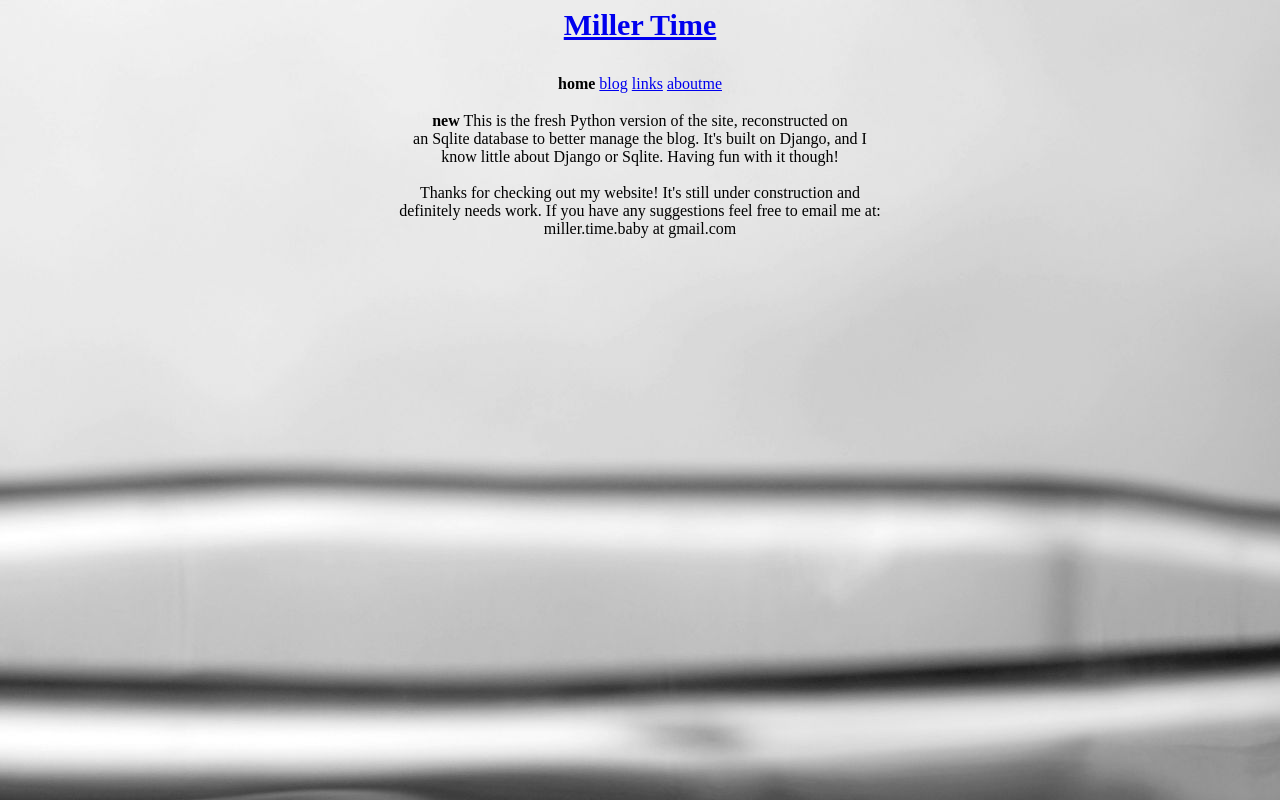
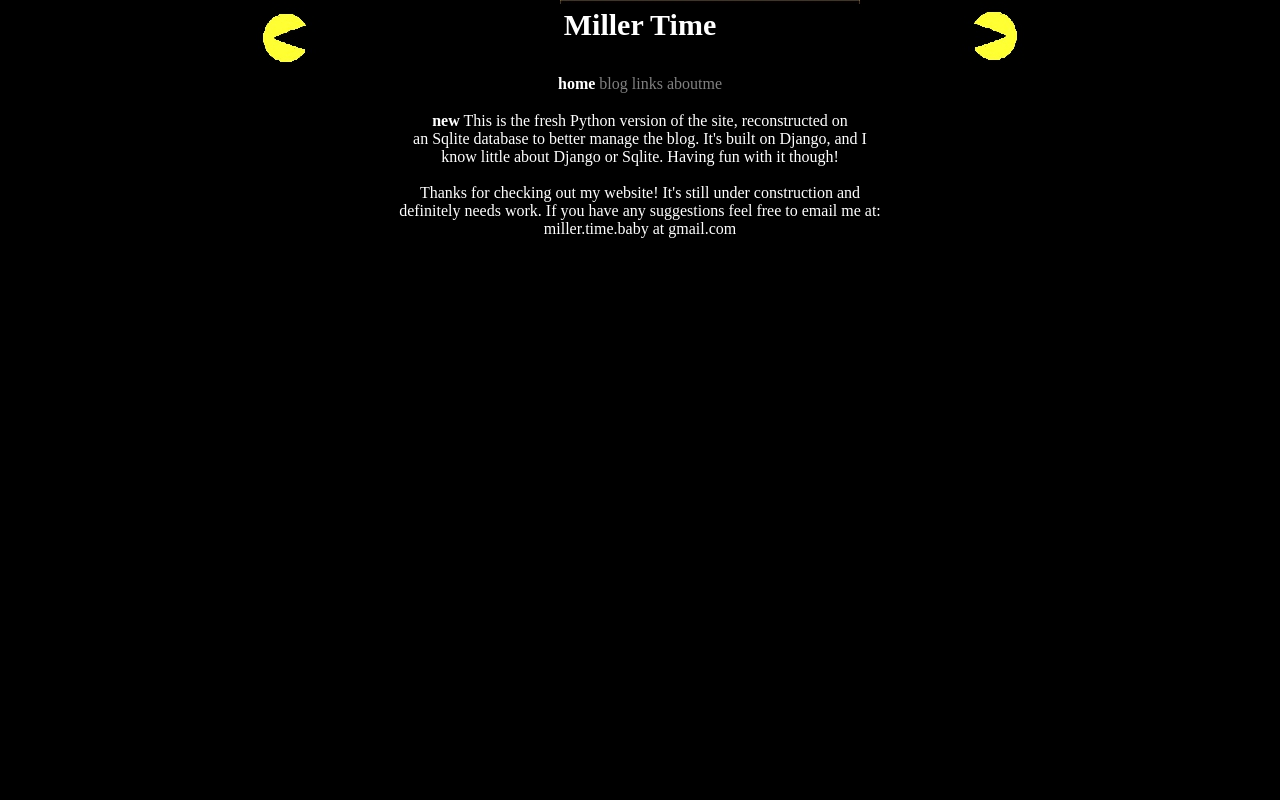
Before and after one commit to miller-time/blog, a Django app: template templates/index.html in a window 1280 px wide. Run offline with Django 3.2, Linux system fonts and the light colour scheme; the template is opened without the code that fills it, so the values that code supplies are empty; parts of the project's set-up code (start-up, migrations or seed data) failed here and were passed over.

Commit message:
added css looks finally

```diff
--- a/settings.py
+++ b/settings.py
@@ -3,7 +3,7 @@
 
 # Django settings for blog project.
 
-DEBUG = False
+DEBUG = True
 TEMPLATE_DEBUG = DEBUG
 
 ADMINS = (
--- a/templates/index.html
+++ b/templates/index.html
@@ -2,16 +2,24 @@
 {% comment %} title {% endcomment %}
 <head>
     <title>MillerTime</title>
-    <link rel="icon" type="image/vnd.microsoft.icon" href="/media/favicon.ico" />
+    <link rel="icon" type="image/vnd.microsoft.icon" href="/favicon.ico" />
     <style type="text/css">
-        body {background-image:url('media/SmoothMoment.jpg');}
+        body {
+            color:white;
+            background-image:url('/media/pacman.jpg');
+            background-repeat:no-repeat;
+            background-color:black;
+            background-position:center top;
+        }
+        a {
+            text-decoration:none;
+            color:gray;
+        }
     </style>
 </head>
 
 <body>
-    <a href="/media/SmoothMoment.jpg">
     <p align="center" style="font-size:30px"><b>Miller Time</b></p>
-    </a>
 
     {% comment %} navbar {% endcomment %}
     <p align="center">
@@ -32,7 +40,6 @@
     know little about Django or Sqlite. Having fun with it though!<br /><br />
     Thanks for checking out my website! It's still under construction and<br />
     definitely needs work. If you have any suggestions feel free to email me at:<br />
-    miller.time.baby at gmail.com<br />
-    </p>
+    miller.time.baby at gmail.com</p>
 </body>
 </html>
```
Also changed, not shown: templates/aboutme.html (+20 -2 lines), templates/links/index.html (+20 -2 lines), templates/posts/index.html (+20 -2 lines), media/SmoothMoment.jpg, media/favicon.ico (added), media/pacman.jpg (added), sqlite.db.
